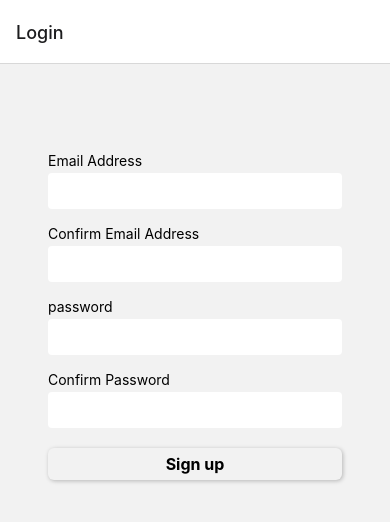
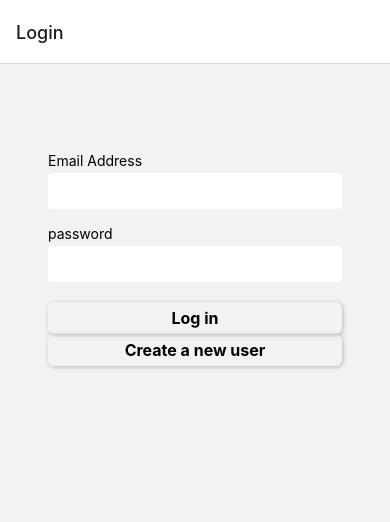
Before and after one commit to RickyFord117/yoArt, a React Native app: screen /Login in a window 390 px wide. Shown: the top 522 px of the page. Built offline with nearby package versions, Linux system fonts and the light colour scheme.

Commit message:
switching between sign up and login

```diff
--- a/App.js
+++ b/App.js
@@ -16,8 +16,8 @@ const Stack = createNativeStackNavigator();
 function AuthStack() {
   return (
     <Stack.Navigator>
-      <Stack.Screen name='Login' component={LoginScreen} />
-      <Stack.Screen name='Sign up' component={SignupScreen} />
+      <Stack.Screen name="Login" component={LoginScreen} />
+      <Stack.Screen name="Signup" component={SignupScreen} />
     </Stack.Navigator>
   );
 }
--- a/components/auth/AuthContent.js
+++ b/components/auth/AuthContent.js
@@ -1,8 +1,9 @@
 import { useNavigation } from "@react-navigation/native";
 import { useState } from "react";
-import { StyleSheet, Text, View } from "react-native";
+import { Alert, StyleSheet, Text, View } from "react-native";
 
 import AuthForm from "./AuthForm";
+import Button from "../ui/Button";
 
 function AuthContent({ isLogin, onAuthenticate }) {
   const navigation = useNavigation();
@@ -13,9 +14,54 @@ function AuthContent({ isLogin, onAuthenticate }) {
     confirmPassword: false,
   });
 
+  function switchAuthMode() {
+    if (isLogin) {
+      navigation.replace("Signup");
+    } else {
+      navigation.replace("Login");
+    }
+  }
+
+  function submitHanlder(credentials) {
+    let { email, confirmEmail, password, confirmPassword } = credentials;
+
+    email = email.trim();
+    password = password.trim();
+
+    const emailIsValid = email.includes("@"); //replace is email validation library?
+    const passwordIsValid = password.length > 6;
+    const emailsAreEqual = email === confirmEmail;
+    const passwordsAreEqual = password === confirmPassword;
+
+    if (
+      !emailIsValid ||
+      !passwordIsValid ||
+      (!isLogin && (!emailsAreEqual || !passwordsAreEqual))
+    ) {
+      Alert.alert("Invalid input", "Please check your entered credentials.");
+      setCredentialsInvalid({
+        email: !emailIsValid,
+        confirmEmail: !emailIsValid || !emailsAreEqual,
+        password: !passwordIsValid,
+        confirmPassword: !passwordIsValid || !passwordsAreEqual,
+      });
+      return;
+    }
+    onAuthenticate({ email, password });
+  }
+
   return (
     <View style={styles.authContent}>
-      <AuthForm isLogin={isLogin} credentialsInvalid={credentialsInvalid} />
+      <AuthForm
+        isLogin={isLogin}
+        onSubmit={submitHanlder}
+        credentialsInvalid={credentialsInvalid}
+      />
+      <View>
+        <Button onPress={switchAuthMode}>
+          {isLogin ? "Create a new user" : "Log in"}
+        </Button>
+      </View>
     </View>
   );
 }
--- a/screens/auth/LoginScreen.js
+++ b/screens/auth/LoginScreen.js
@@ -20,7 +20,7 @@ function LoginScreen() {
     // return <LoadingOverlay />
   }
 
-  return <AuthContent />;
+  return <AuthContent isLogin onAuthenticate={loginHandler} />;
 }
 
 export default LoginScreen;
```
